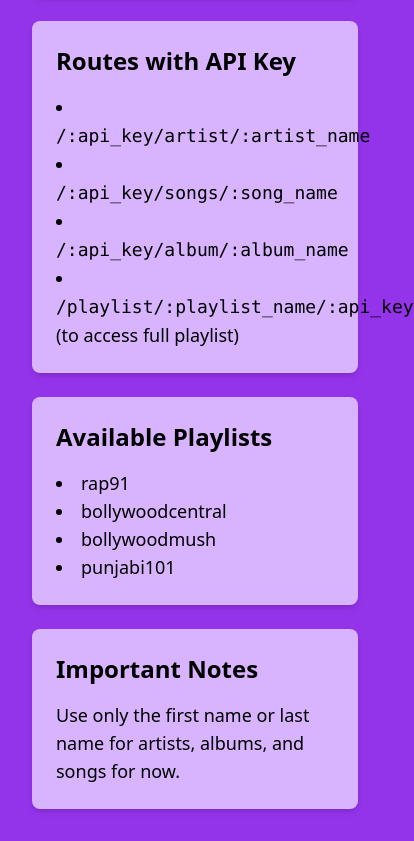
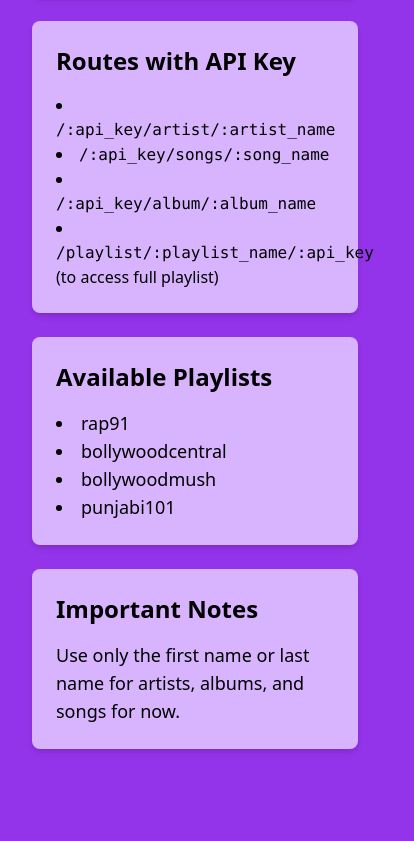
Before and after one commit to Ash-2025/Music_API_Page, a plain HTML site: page index.html in a window 390 px wide. Shown: the part 1675-2516 px from the top of the page, 414 px wide, since content can reach past the window. After the commit the page ends 2456 px from the top, so only its background shows below. Drawn offline with nearby package versions, Linux system fonts and the light colour scheme.

Commit message:
updated font size

```diff
--- a/index.html
+++ b/index.html
@@ -108,7 +108,7 @@
 
             <div class="bg-purple-300 shadow-md rounded-lg p-6 mb-6">
                 <h2 class="text-2xl font-bold mb-4 font-inter">Routes with API Key</h2>
-                <ul class="list-disc list-inside text-lg">
+                <ul class="list-disc list-inside text-base md:text-lg">
                     <li><code>/:api_key/artist/:artist_name</code></li>
                     <li><code>/:api_key/songs/:song_name</code></li>
                     <li><code>/:api_key/album/:album_name</code></li>
```
